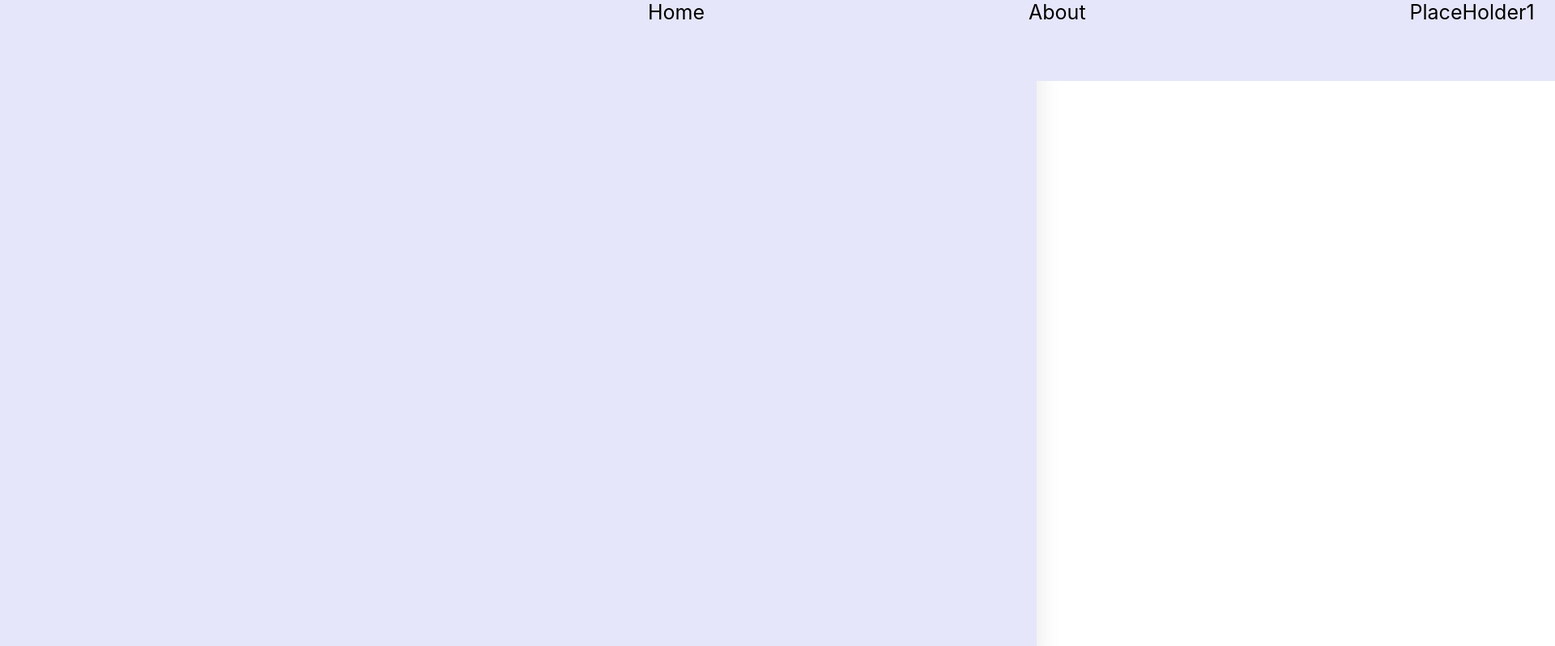
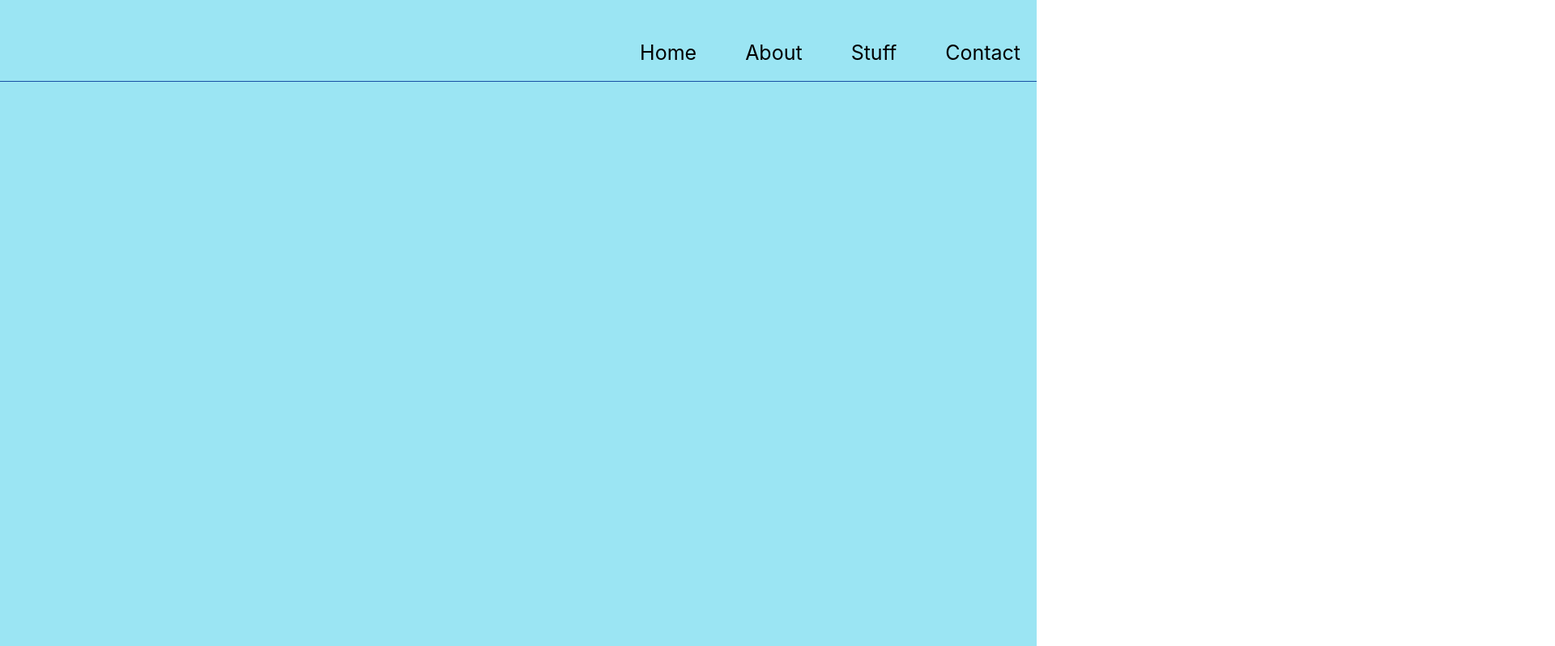
Before and after one commit to JoshuaHepworth/countrynats, a React (Create React App) app: page / in a window 1280 px wide. Shown: the top 798 px of the page at 81% size, 1920 px wide, since content can reach past the window. Built offline with nearby package versions, Linux system fonts and the light colour scheme.

Commit message:
it finally looks pretty good. Going to change the css a bit more and add content to the site

```diff
--- a/package.json
+++ b/package.json
@@ -5,7 +5,9 @@
   "dependencies": {
     "react": "^16.8.3",
     "react-dom": "^16.8.3",
-    "react-scripts": "2.1.5"
+    "react-scripts": "2.1.5",
+    "react-social-icons": "^4.1.0",
+    "reactstrap": "^7.1.0"
   },
   "scripts": {
     "start": "react-scripts start",
--- a/src/App.css
+++ b/src/App.css
@@ -1,23 +1,19 @@
 .topPart{
-
-	text-align: center;
+	/*text-align: center;*/
 	min-height: 100vh;
-    display: flex;
-    background: lavender;
+    /*display: flex;*/
+    background: #9BE5F3;
     box-shadow: 0 20px 30px rgba(0, 0, 0, 0.1);
     position: relative;
-    height: 100%;
+    height: 90%;
     z-index: 100;
 }
 
 .bottomPart {
+    position: fixed;
     bottom: 0;
     left: 0;
     right: 0;
-    z-index: 2;
-    position: fixed;
+    z-index: 0;
     background-color: white;
-    height: 200px;
-    /*border: 1px solid black;*/
-
 }
--- a/src/App.js
+++ b/src/App.js
@@ -2,6 +2,7 @@ import React, { Component } from 'react';
 import TestComponent from './TestComponent';
 import TestComponentTwo from './TestComponentTwo';
 import NavBarComponent from './NavBarComponent';
+import BottomComponent from './BottomComponent';
 import './App.css';
 
 class App extends Component {
@@ -17,11 +18,13 @@ class App extends Component {
               <br/>
               <br/>
               <br/>
+              <br/>
+              <br/>
+              <br/>
+              <br/>
+              <br/>
               <div className="bottomPart">
-                    <h1>Hey this is a lyft clone where i'm going to practice parallax</h1>
-                    <TestComponent />
-                    ----------------
-                    <TestComponentTwo />
+                <BottomComponent />
               </div>
 
             </div>
--- /dev/null
+++ b/src/BottomComponent/index.js
@@ -0,0 +1,21 @@
+import React, { Component } from 'react';
+import './styles.css'
+import { Container, Row, Col } from 'reactstrap';
+
+
+class BottomComponent extends Component {
+    render(){
+        return(
+            	<footer>
+	  				<div class="rounded-social-buttons">
+	                    <a class="social-button facebook" href="https://www.facebook.com/" target="_blank"><i class="fab fa-facebook-f"></i></a>
+	                    <a class="social-button twitter" href="https://www.twitter.com/" target="_blank"><i class="fab fa-twitter"></i></a>
+	                    <a class="social-button linkedin" href="https://www.linkedin.com/" target="_blank"><i class="fab fa-linkedin"></i></a>
+	                    <a class="social-button youtube" href="https://www.youtube.com/" target="_blank"><i class="fab fa-youtube"></i></a>
+	                    <a class="social-button instagram" href="https://www.instagram.com/" target="_blank"><i class="fab fa-instagram"></i></a>
+	                </div>
+				</footer>
+        )
+    }
+}
+export default BottomComponent;
--- /dev/null
+++ b/src/BottomComponent/styles.css
@@ -0,0 +1,88 @@
+.svg-inline--fa {
+  vertical-align: -0.200em;
+}
+
+.rounded-social-buttons {
+  text-align: center;
+  margin-bottom: 40px;
+}
+
+.rounded-social-buttons .social-button {
+  display: inline-block;
+  position: relative;
+  cursor: pointer;
+  width: 3.125rem;
+  height: 3.125rem;
+  border: 0.125rem solid transparent;
+  padding: 0;
+  text-decoration: none;
+  text-align: center;
+  color: #fefefe;
+  font-size: 1.5625rem;
+  font-weight: normal;
+  line-height: 2em;
+  border-radius: 1.6875rem;
+  transition: all 0.5s ease;
+  margin-right: 0.25rem;
+  margin-bottom: 0.25rem;
+}
+
+.rounded-social-buttons .social-button:hover, .rounded-social-buttons .social-button:focus {
+  -webkit-transform: rotate(360deg);
+      -ms-transform: rotate(360deg);
+          transform: rotate(360deg);
+}
+
+.rounded-social-buttons .fa-twitter, .fa-facebook-f, .fa-linkedin, .fa-youtube, .fa-instagram {
+  font-size: 25px;
+}
+
+.rounded-social-buttons .social-button.facebook {
+  background: #3b5998;
+}
+
+.rounded-social-buttons .social-button.facebook:hover, .rounded-social-buttons .social-button.facebook:focus {
+  color: #3b5998;
+  background: #fefefe;
+  border-color: #3b5998;
+}
+
+.rounded-social-buttons .social-button.twitter {
+  background: #55acee;
+}
+
+.rounded-social-buttons .social-button.twitter:hover, .rounded-social-buttons .social-button.twitter:focus {
+  color: #55acee;
+  background: #fefefe;
+  border-color: #55acee;
+}
+
+.rounded-social-buttons .social-button.linkedin {
+  background: #007bb5;
+}
+
+.rounded-social-buttons .social-button.linkedin:hover, .rounded-social-buttons .social-button.linkedin:focus {
+  color: #007bb5;
+  background: #fefefe;
+  border-color: #007bb5;
+}
+
+.rounded-social-buttons .social-button.youtube {
+  background: #bb0000;
+}
+
+.rounded-social-buttons .social-button.youtube:hover, .rounded-social-buttons .social-button.youtube:focus {
+  color: #bb0000;
+  background: #fefefe;
+  border-color: #bb0000;
+}
+
+.rounded-social-buttons .social-button.instagram {
+  background: #125688;
+}
+
+.rounded-social-buttons .social-button.instagram:hover, .rounded-social-buttons .social-button.instagram:focus {
+  color: #125688;
+  background: #fefefe;
+  border-color: #125688;
+}
--- a/src/NavBarComponent/index.js
+++ b/src/NavBarComponent/index.js
@@ -9,7 +9,7 @@ class NavBarComponent extends Component {
         		<li></li>
         		<li>Home</li>
         		<li>About</li>
-        		<li>PlaceHolder1</li>
+        		<li>Stuff</li>
         		<li>Contact</li>
         	</ul>
         )
--- a/src/NavBarComponent/styles.css
+++ b/src/NavBarComponent/styles.css
@@ -3,12 +3,20 @@ ul {
 	margin: 0;
 	padding: 0;
 	height:100px;
-	background-color: lavender;
-	text-align: center;
-	/*border: 1px solid black;*/
+	background-color: #9BE5F3;
+	text-align: right;
+	border-bottom: 1px solid #1850A5;
 }
 ul li {
-	display: inline;
-	margin-left: 400px;
+	display: inline-flex;
+	flex-direction: row;
+	justify-content: center;
+	margin-left: 40px;
+	margin-right: 20px;
+	margin-top: 50px;
 	font-size: 25px;
 }
+ul li:hover {
+	background-color: #9BE5F3;
+	opacity: .5;
+}
```
Also changed, not shown: 1 other file (tests, documents, lock files or other folders).
